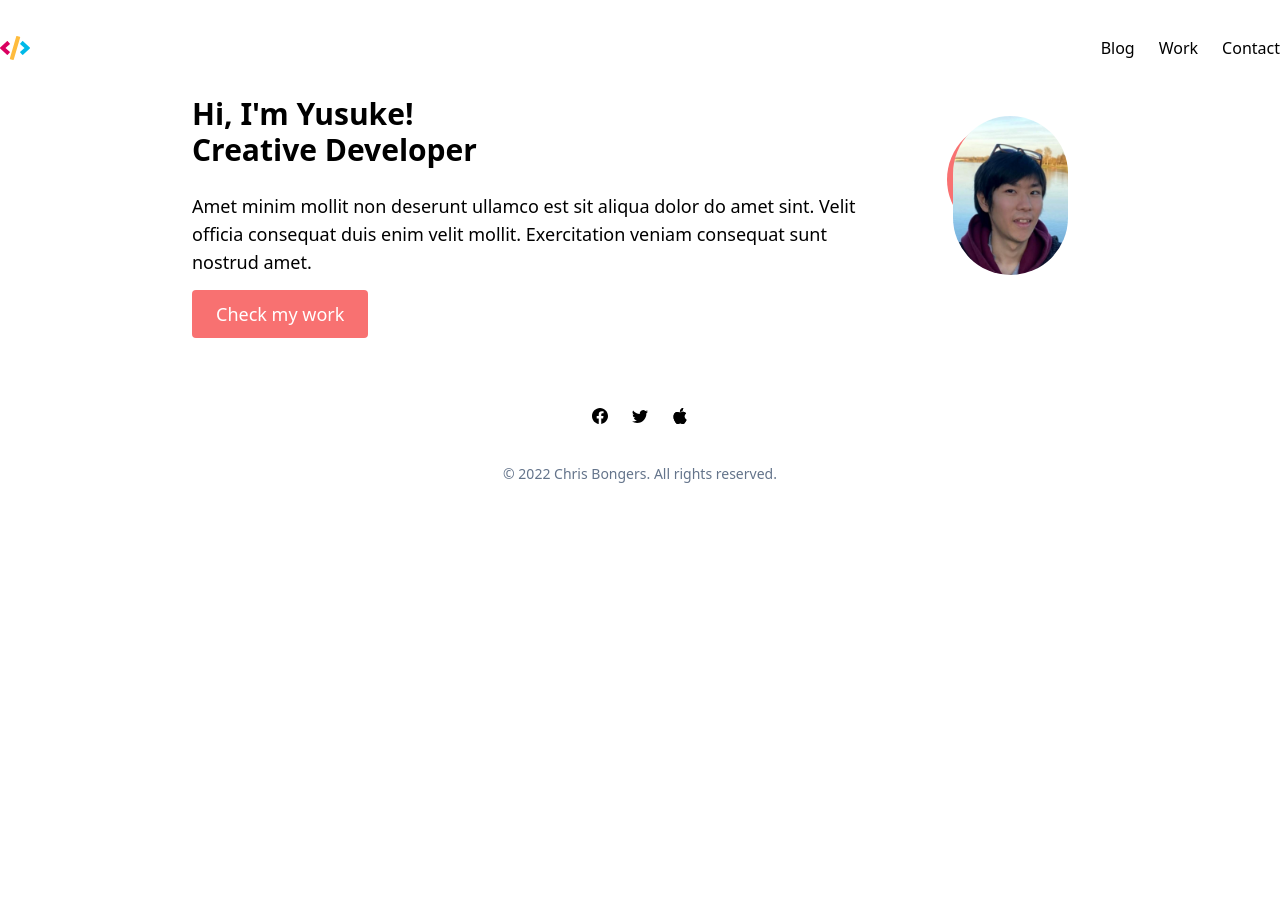
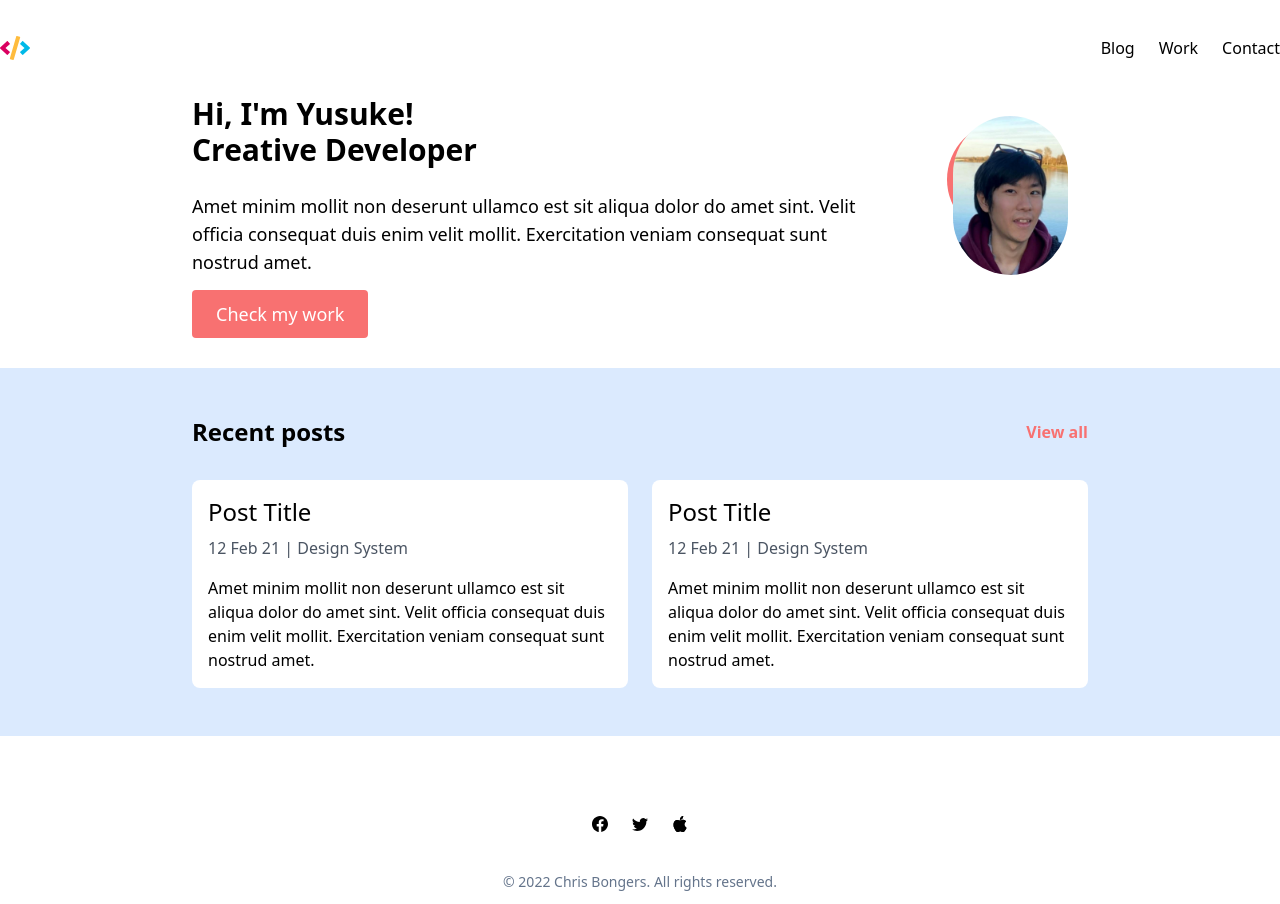
Before and after one commit to chaco22512/portfolio1, a Next.js app: page / in a window 1280 px wide. Before the commit the page ends 800 px from the top, so only its background shows below. Built offline with nearby package versions, Linux system fonts and the light colour scheme.

Commit message:
recent article

```diff
--- /dev/null
+++ b/components/article.js
@@ -0,0 +1,15 @@
+export default function Article() {
+  return (
+    <article className="bg-white p-4 rounded-lg">
+      <h3 className="text-2xl mb-2 font-medium">Post Title</h3>
+      <span className="text-gray-600 mb-4 block">
+        <date>12 Feb 21</date> | Design System
+      </span>
+      <p>
+        Amet minim mollit non deserunt ullamco est sit aliqua dolor do amet
+        sint. Velit officia consequat duis enim velit mollit. Exercitation
+        veniam consequat sunt nostrud amet.
+      </p>
+    </article>
+  );
+}
--- a/components/introHeader.js
+++ b/components/introHeader.js
@@ -1,6 +1,6 @@
 export default function IntroHeader() {
   return (
-    <header className="px-6">
+    <header className="px-6 mb-10">
       <div className="max-w-4xl mx-auto flex gap-14">
         <div>
           <h1 className="text-3xl font-bold mb-6">
--- /dev/null
+++ b/components/recentPosts.js
@@ -0,0 +1,16 @@
+import Article from "./article";
+import SectionHeader from "./sectionHeader";
+
+export default function RecentPosts() {
+  return (
+    <section className='bg-blue-100'>
+      <div className='max-w-4xl mx-auto py-12'>
+        <SectionHeader title='Recent posts' href='#'/>
+        <div className="grid grid-cols-2 gap-6">
+          <Article />
+          <Article />
+        </div>
+      </div>
+    </section>
+  );
+}
--- /dev/null
+++ b/components/sectionHeader.js
@@ -0,0 +1,8 @@
+export default function SectionHeader({title, href}) {
+  return (
+    <div className="flex justify-between items-center mb-8">
+      <h2 className="text-2xl font-bold">{title}</h2>
+      <a className="text-red-400 font-bold" href={href}>View all</a>
+    </div>
+  );
+}
--- a/pages/index.js
+++ b/pages/index.js
@@ -1,5 +1,6 @@
 import Head from 'next/head'
 import IntroHeader from '@/components/introHeader';
+import RecentPosts from '@/components/recentPosts';
 
 export default function Home() {
   return (
@@ -10,6 +11,7 @@
         <link rel='icon' href='/favicon.ico' />
       </Head>
       <IntroHeader />
+      <RecentPosts />
 
     </div>
   );
```
